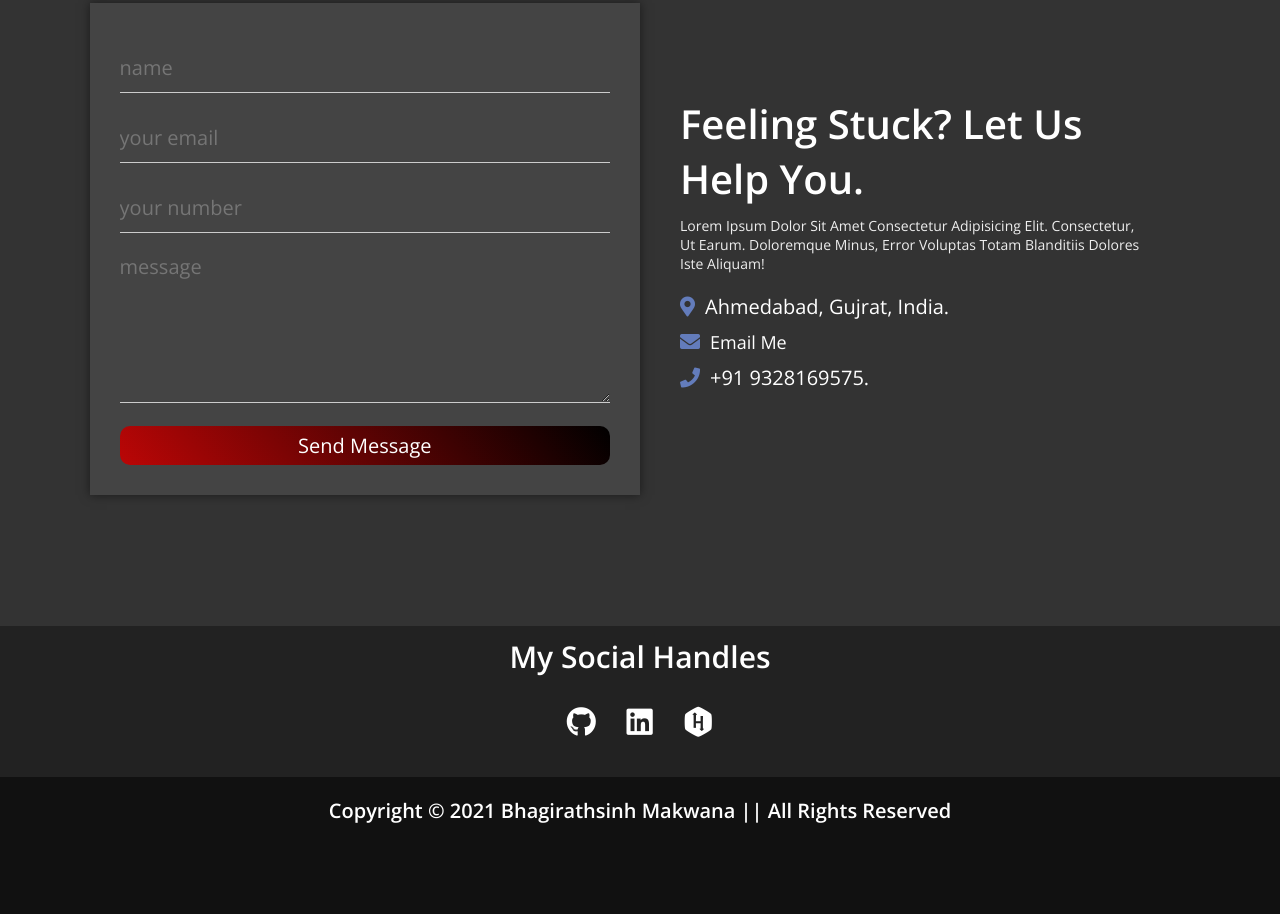
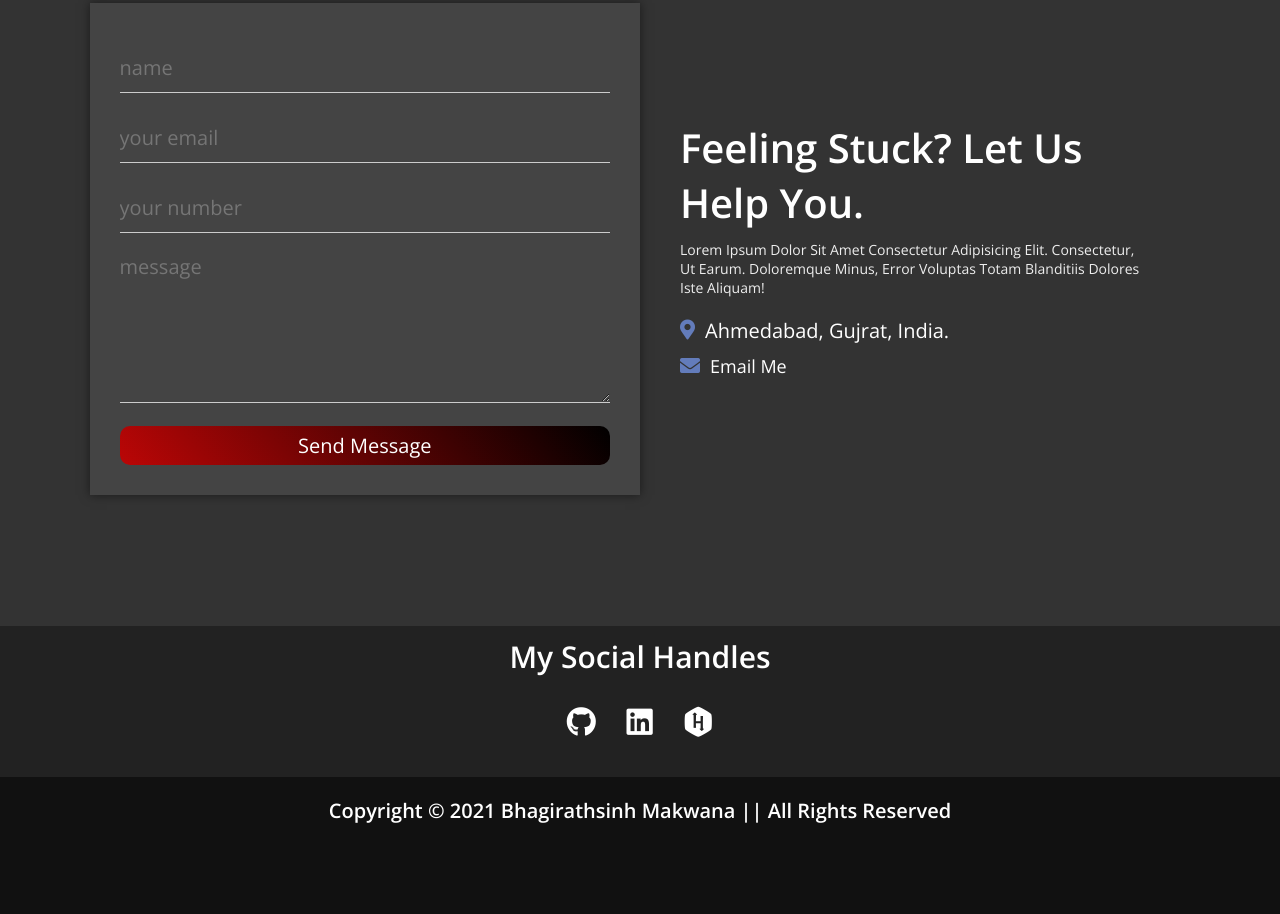
Before and after one commit to Bhagi-developer/Static-SmartWatch_Website, a plain HTML site: page index.html in a window 1280 px wide. Shown: the part 4290-5204 px from the top of the page. Drawn offline with nearby package versions, Linux system fonts and the light colour scheme.

Commit message:
Update index.html

```diff
--- a/index.html
+++ b/index.html
@@ -276,7 +276,7 @@
     <p>Lorem ipsum dolor sit amet consectetur adipisicing elit. Consectetur, ut earum. Doloremque minus, error voluptas totam blanditiis dolores iste aliquam!</p>
     <div class="icons"> <i class="fas fa-map-marker-alt"></i> <p>Ahmedabad, Gujrat, India.</p> </div>
     <div class="icons"><i class="fas fa-envelope"></i><a href="mailto:bhagirathsinhmakwana2001@gmail.com">email me</a></div>
-    <div class="icons"> <i class="fas fa-phone"></i> <p>+91 9328169575.</p> </div>
+
 
 </div>
 
```
